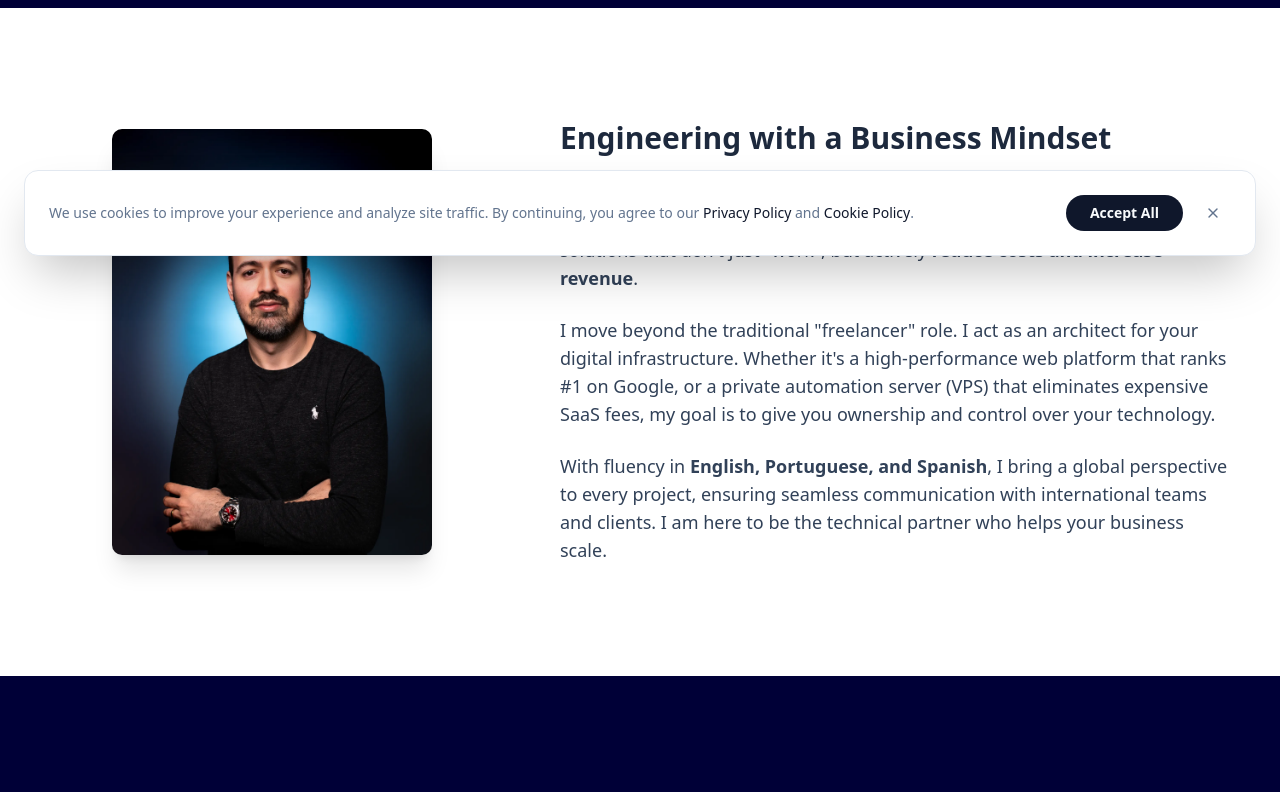
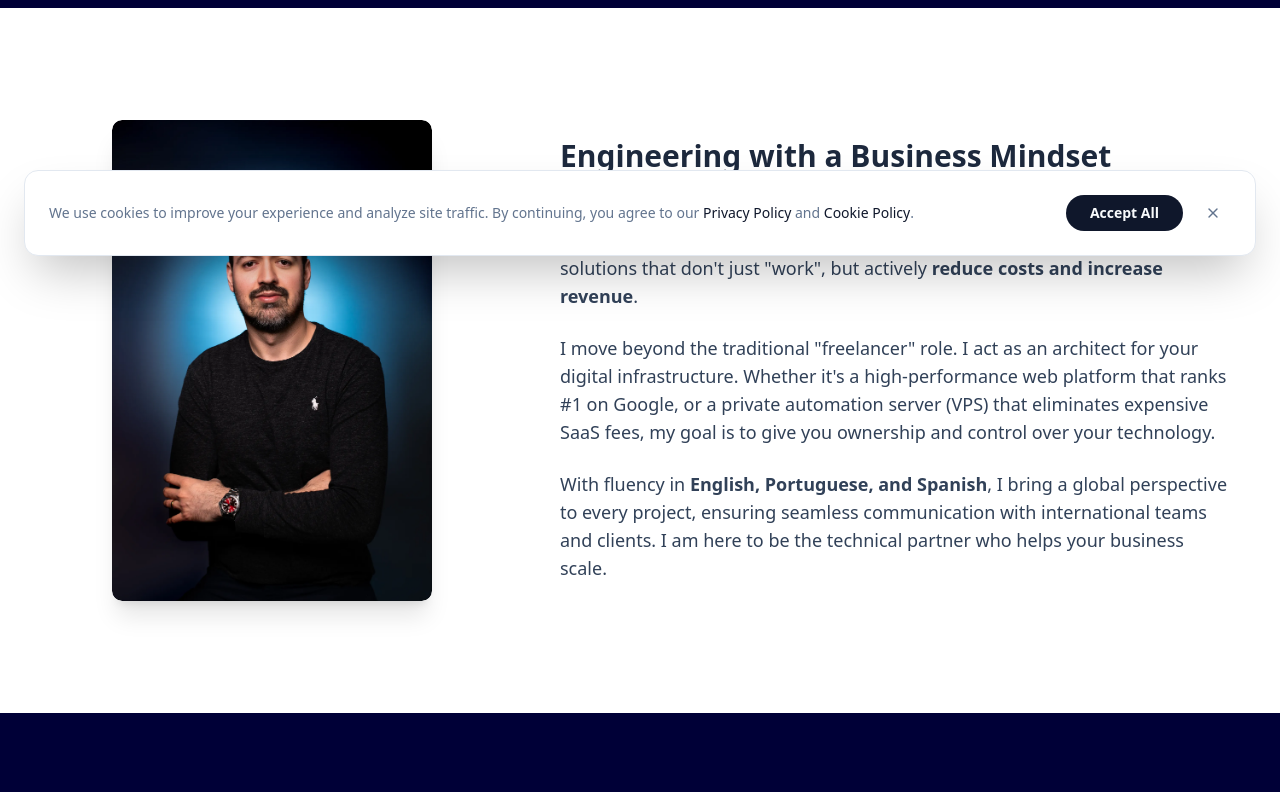
Before and after one commit to iurylenonalves/iurylenon-website, a Next.js app: page /en/about in a window 1280 px wide. Shown: the part 520-1312 px from the top of the page. Built offline with nearby package versions, Linux system fonts and the light colour scheme; no server answers.

Commit message:
chore(assets): update HeroSection.tsx and BioSection.tsx image and Open Graph image

```diff
--- a/src/app/[locale]/(main)/about/_components/BioSection.tsx
+++ b/src/app/[locale]/(main)/about/_components/BioSection.tsx
@@ -11,12 +11,17 @@ export function BioSection() {
 
         {/* Image */}
         <div className="flex justify-center">
-          <div className="relative w-full max-w-xs aspect-3/4 rounded-lg overflow-hidden shadow-xl">
+          <div className="relative w-full max-w-xs rounded-lg overflow-hidden shadow-xl">
             <Image
               src="/images/iury-lenon-full-stack-software-engineer.webp"
               alt="Iury Lenon - Strategic Tech Partner"
-              fill
-              className="object-cover object-top"
+              width={500}
+              height={750}
+              className="rounded-lg w-full h-auto object-contain"
+              quality={90}
+              priority={true}
+              fetchPriority="high"
+              sizes="(max-width: 768px) 100vw, 33vw"
             />
           </div>
         </div>
--- a/src/app/[locale]/_components/HeroSection.tsx
+++ b/src/app/[locale]/_components/HeroSection.tsx
@@ -50,11 +50,11 @@ export function HeroSection() {
           {/* Right Column: Image */}
           <div className="flex justify-center">
             <Image
-              src={"/images/iury-lenon-full-stack-software-engineer.webp"}
+              src={"/images/Iury_Lenon_Software_Engineer.webp"}
               alt={t('hero_image_alt')}
               width={500}
               height={500}
-              className="rounded-lg w-full max-w-md lg:aspect-3/4 object-cover object-top shadow-2xl"
+              className="rounded-lg w-full max-w-md object-cover object-top shadow-2xl"
               quality={90}
               priority={true}
               sizes="(max-width: 768px) 100vw, (max-width: 1200px) 50vw, 33vw"
--- a/src/app/[locale]/layout.tsx
+++ b/src/app/[locale]/layout.tsx
@@ -70,7 +70,7 @@ export async function generateMetadata({ params }: Omit<Props, 'children'>): Pro
       description: t('description'),
       images: [
         {
-          url: "/images/iury-lenon-full-stack-software-engineer.webp",
+          url: "/images/Iury_Lenon_Software_Engineer.webp",
           width: 1200,
           height: 630,
           alt: t('title'),
@@ -81,7 +81,7 @@ export async function generateMetadata({ params }: Omit<Props, 'children'>): Pro
       card: "summary_large_image",
       title: t('title'),
       description: t('description'),
-      images: ["/images/iury-lenon-full-stack-software-engineer.webp"],
+      images: ["/images/Iury_Lenon_Software_Engineer.webp"],
     },
   };
 }
```
Also changed, not shown: public/images/Iury_Lenon_Software_Engineer.webp (added).
